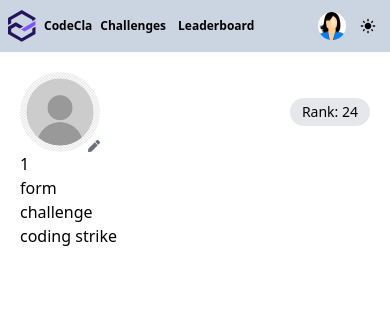
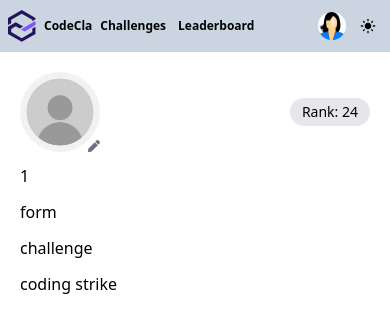
Before and after one commit to matdelp/coders-app-frontend, a React (Vite) app: page /profil/1 in a window 390 px wide. Shown: the top 332 px of the page. Built offline with nearby package versions, Linux system fonts and the light colour scheme.

Commit message:
fix: update layout of ProfilPage for improved styling and responsiveness

```diff
--- a/src/pages/profil/ProfilPage.tsx
+++ b/src/pages/profil/ProfilPage.tsx
@@ -16,7 +16,7 @@ export const ProfilPage: React.FC = () => {
   return (
     <>
       <LeaderHeader />
-      <div className="p-5">
+      <div className="p-5 flex gap-3 flex-col">
         <div className="flex xl:flex-row justify-between items-center">
           <ProfilPicture />
           <p className="text-sm bg-gray-200 px-3 py-1 rounded-full self-center">
```
